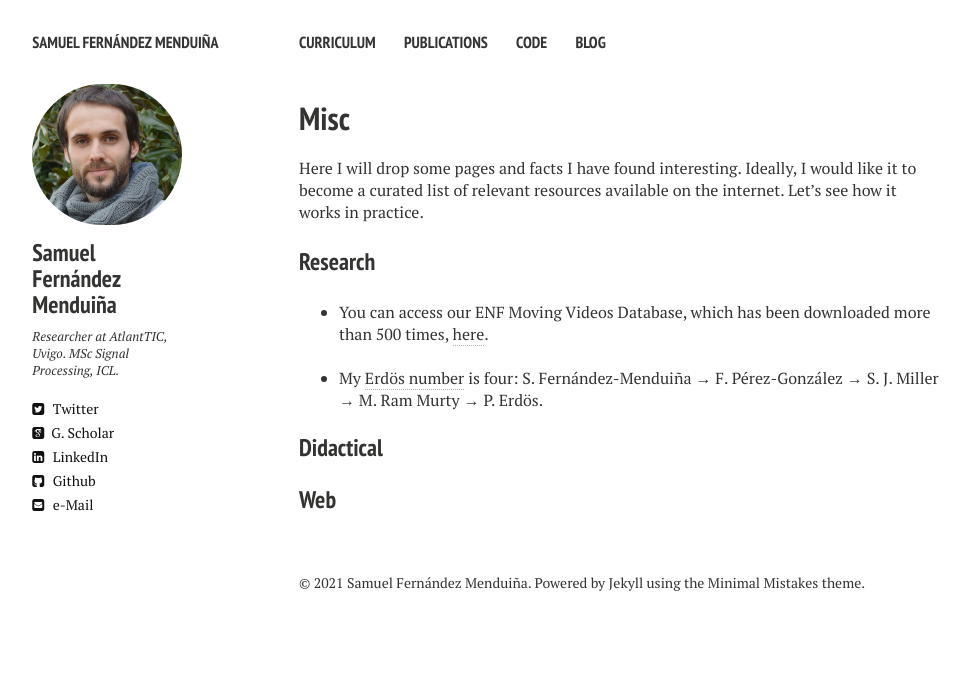
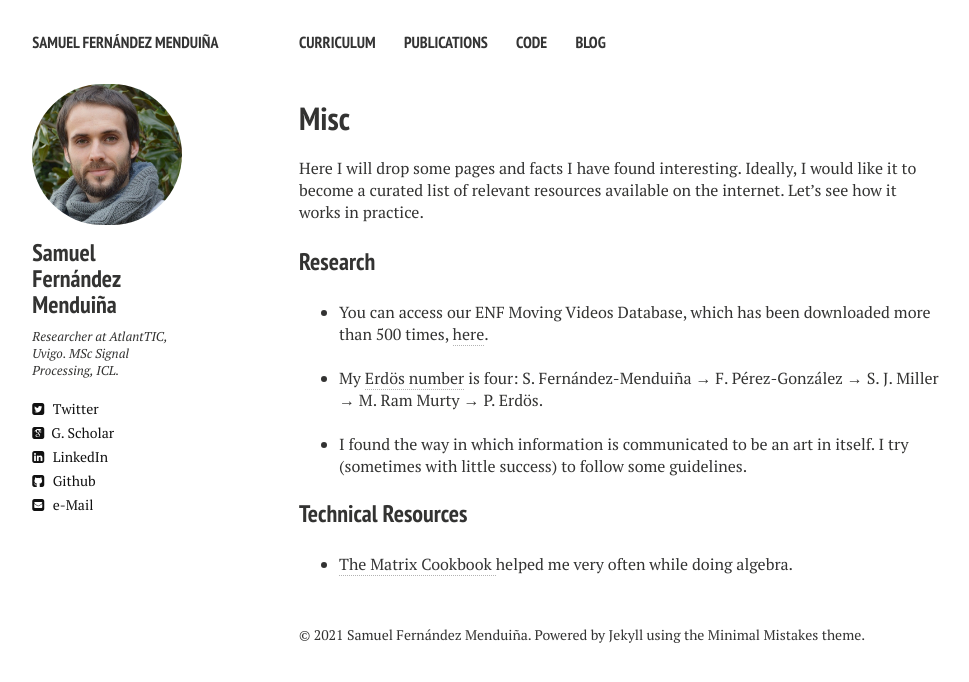
Before and after one commit to sf219/sfweb, a Jekyll site: the page built from code.md, in a window 1280 px wide. Shown: the top 682 px of the page, without its empty margins (21-990 px from the left). Built offline with Jekyll 4.4.1, drawn with Linux system fonts in a browser that asks for light colours; nearby versions of some CDN libraries.

Commit message:
Update code.md

```diff
--- a/code.md
+++ b/code.md
@@ -16,7 +16,12 @@ Here I will drop some pages and facts I have found interesting. Ideally, I would
   <br/>
 
   <li>My <a href="https://mathscinet.ams.org/mathscinet/freeTools.html?version=2" target="_blank">Erdös number</a> is four: S. Fernández-Menduiña → F. Pérez-González → S. J. Miller → M. Ram Murty → P. Erdös.</li>
+
+  <br/>
+  <li>I found the way in which information is communicated to be an art in itself. I try (sometimes with little success) to follow some guidelines. </li>
+
 </ul>
-### Didactical
-
-### Web
+### Technical Resources
+<ul>
+  <li> <a href="https://www.math.uwaterloo.ca/~hwolkowi/matrixcookbook.pdf" target="_blanck"> The Matrix Cookbook </a> helped me very often while doing algebra.</li>
+</ul>
```
